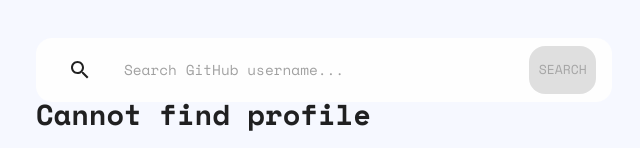
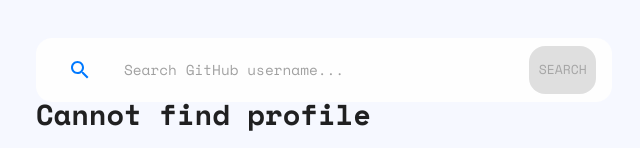
Before and after one commit to DominykMcNamara/github-user-search-app, a React (Create React App) app: page / in a window 1280 px wide. Shown: the part 175-323 px from the top of the page, without its empty margins (316-956 px from the left). Built offline with nearby package versions, Linux system fonts and the light colour scheme.

Commit message:
Refractor

```diff
--- a/src/App.jsx
+++ b/src/App.jsx
@@ -13,6 +13,7 @@
 
 import { SearchBar } from "./components/SearchBar";
 import { ProfileCard } from "./components/ProfileCard";
+import { Header } from "./components/Header";
 
 export const App = () => {
   const [darkMode, setDarkMode] = useState();
@@ -35,15 +36,7 @@
                 alignContent="center"
                 alignItems="center"
               >
-                <Grid item>
-                  <Typography
-                    variant="h1"
-                    component="h1"
-                    sx={{ color: theme.palette.common.black }}
-                  >
-                    devfinder
-                  </Typography>
-                </Grid>
+                <Header />
 
                 <Grid item>
                   <Box sx={{ display: "flex", flexDirection: "row" }}>
--- /dev/null
+++ b/src/components/Header.jsx
@@ -0,0 +1,14 @@
+import React from 'react'
+import { useTheme } from "@mui/material";
+import { Grid, Typography } from '@mui/material'
+
+export const Header = () => {
+    const theme = useTheme()
+  return (
+        <Grid item>
+            <Typography variant="h1" component="h1" sx={{ color: theme.palette.common.black}}>
+                devfinder
+            </Typography>
+        </Grid>
+  )
+}
--- a/src/components/ProfileCard.jsx
+++ b/src/components/ProfileCard.jsx
@@ -5,7 +5,7 @@
     const { profile } = useContext(AppContext)
   return (
     <>
-     <h1> {profile ? 'Hello world' : "Cannot find profile"} </h1>
+     <h1> {profile ? profile.login : "Cannot find profile"} </h1>
     </>
   )
 }
--- a/src/components/SearchBar.jsx
+++ b/src/components/SearchBar.jsx
@@ -23,7 +23,7 @@
         value={user}
         onChange={handleUserChange}
         startAdornment={
-         <SearchIcon sx={{ mr: "2rem" }} />
+         <SearchIcon sx={{ mr: "2rem", color: theme.palette.action.main}} />
         }
         endAdornment={<SearchButton user={user} />}
         sx={{
--- a/src/context/AppContext.js
+++ b/src/context/AppContext.js
@@ -3,11 +3,11 @@
 export const AppContext = createContext()
 
 export const AppContextProvider = (props) => {
-    const [colorMode, setColorMode] = useState(" ")
+    const [theme, setTheme] = useState(" ")
     const [profile, setProfile] = useState(null)
 
     return (
-        <AppContext.Provider value={{ colorMode, setColorMode, profile, setProfile }}>
+        <AppContext.Provider value={{ theme, setTheme, profile, setProfile }}>
             { props.children }
         </AppContext.Provider>
     )
```
